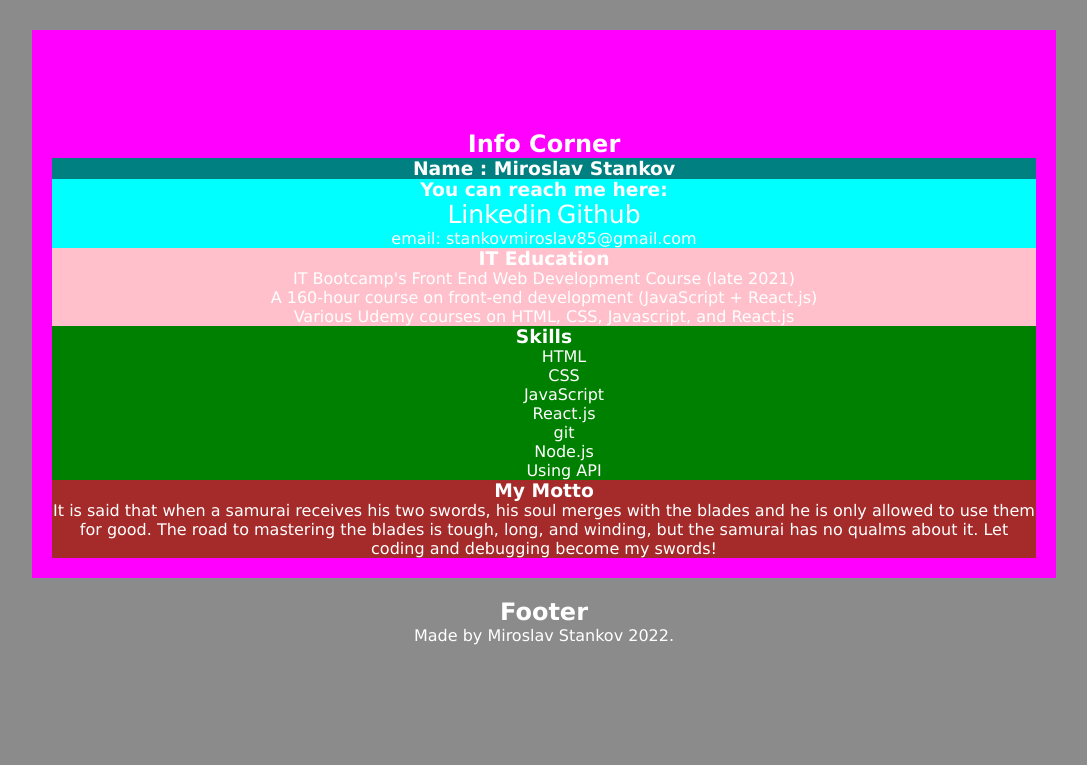
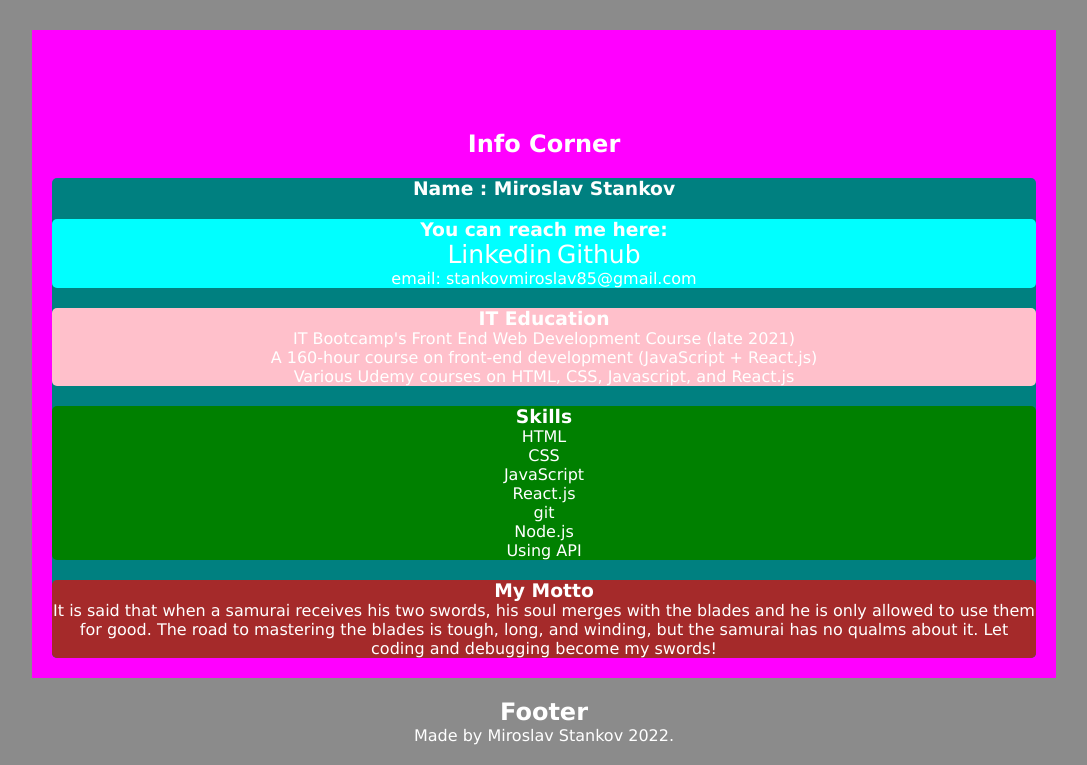
Before and after one commit to TatsuKenshi/portfolio, a plain HTML site: page index.html in a window 1280 px wide. Shown: the part 2647-3412 px from the top of the page, without its empty margins (96-1183 px from the left). Before the commit the page ends 3312 px from the top, so only its background shows below. Drawn offline with Linux system fonts and the light colour scheme.

Commit message:
info section updates

```diff
--- a/index.css
+++ b/index.css
@@ -225,22 +225,32 @@ a {
 
 .about-container {
   background: teal;
+  border-radius: 5px;
+  margin-top: 20px;
 }
 
 .my-links {
   background: cyan;
+  border-radius: 5px;
+  margin-top: 20px;
 }
 
 .it-education {
   background: pink;
+  border-radius: 5px;
+  margin-top: 20px;
 }
 
 .skills {
   background: green;
+  border-radius: 5px;
+  margin-top: 20px;
 }
 
 .motto {
   background: brown;
+  border-radius: 5px;
+  margin-top: 20px;
 }
 
 footer {
--- a/index.html
+++ b/index.html
@@ -335,15 +335,13 @@
 
         <div class="skills">
           <h3>Skills</h3>
-          <ul>
-            <li>HTML</li>
-            <li>CSS</li>
-            <li>JavaScript</li>
-            <li>React.js</li>
-            <li>git</li>
-            <li>Node.js</li>
-            <li>Using API</li>
-          </ul>
+          <p>HTML</p>
+          <p>CSS</p>
+          <p>JavaScript</p>
+          <p>React.js</p>
+          <p>git</p>
+          <p>Node.js</p>
+          <p>Using API</p>
         </div>
 
         <div class="motto">
```
